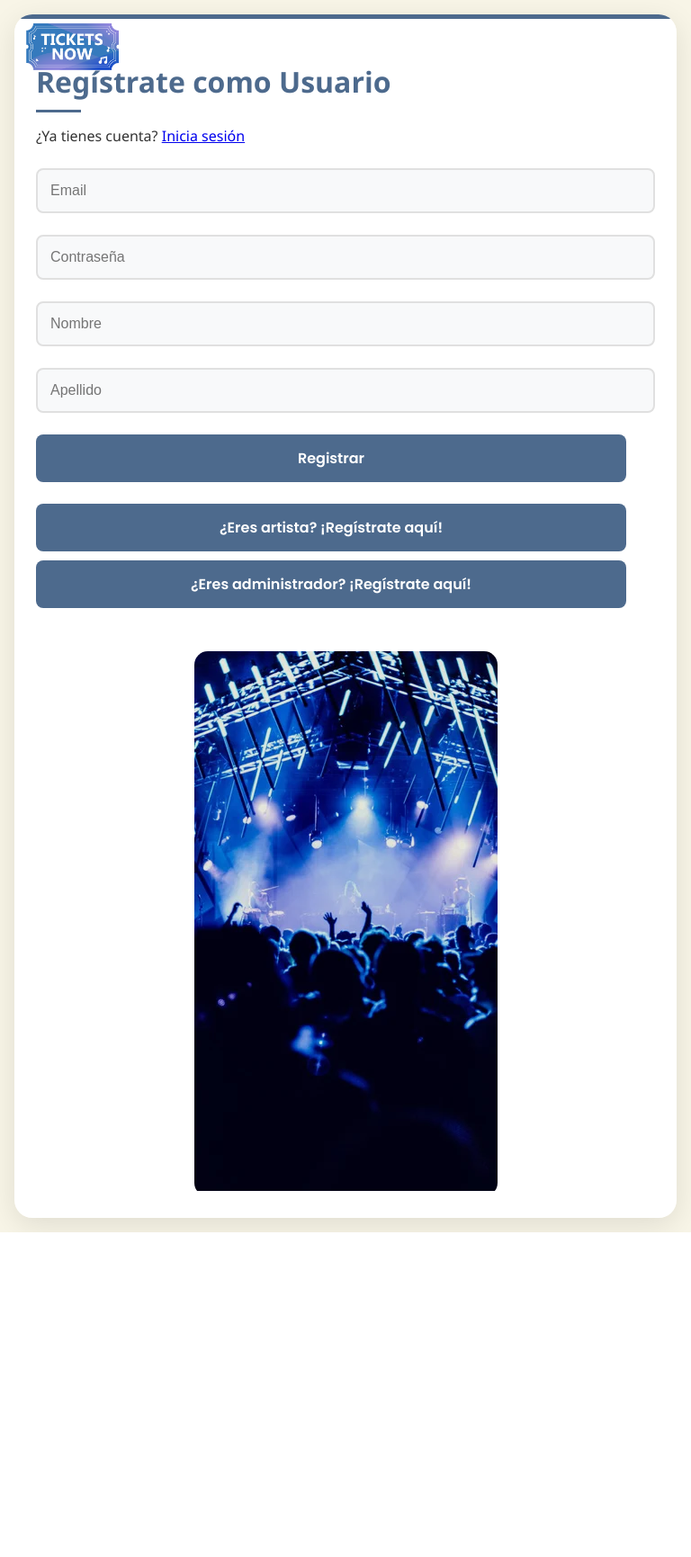
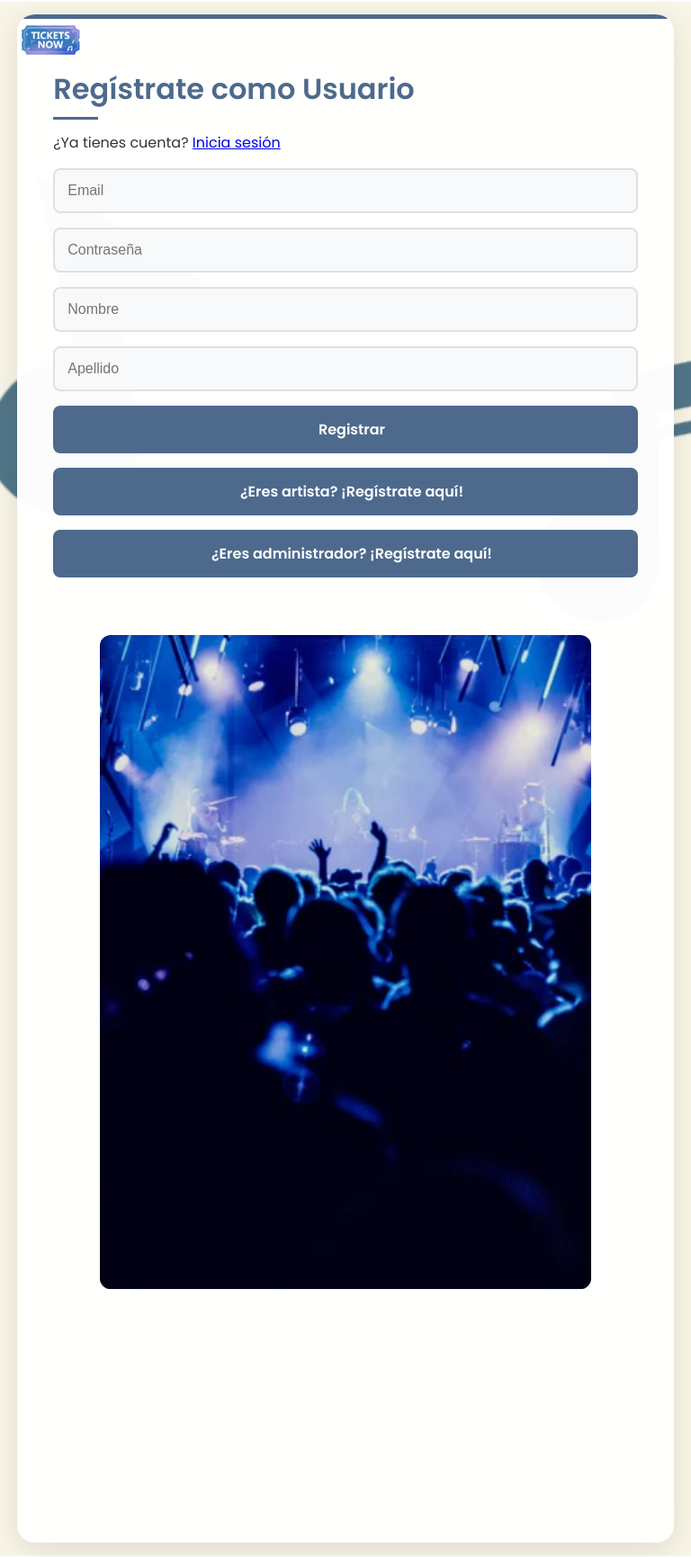
Before and after one commit to caaseey/TicketsNow, a PHP site: page /view/src/php/register_user.php in a window 768 px wide. Shown: the whole page at 90% size. Before the commit the page ends 1370 px from the top, so only its background shows below. Run offline with PHP 8.4, Linux system fonts and the light colour scheme.

Commit message:
Register and Log in responsive fixes and added the background

```diff
--- a/view/src/css/register.css
+++ b/view/src/css/register.css
@@ -5,23 +5,29 @@
     --transition-speed: 0.3s;
 }
 
+*, *::before, *::after {
+    box-sizing: border-box;
+}
+
 body {
     font-family: 'Poppins', sans-serif;
-    background: url('../img/Interfaces/fondo.png') no-repeat center center/cover;
+    background: url('../../media/img/interfaces/background.jpeg') no-repeat center center / cover;
     display: flex;
     justify-content: center;
     align-items: center;
     min-height: 100vh;
     margin: 0;
 }
+
 .navbar.logo-only {
+    display: flex;
+    align-items: center;
     background-color: transparent;
     padding: 0;
-    margin: 0;
-    height: auto;
-    position: absolute;
+    position: fixed;
     top: 0;
     left: 0;
+    width: 100%;
     z-index: 10;
 }
 
@@ -75,7 +81,7 @@ body {
 
 .form-container {
     flex: 1;
-    padding-right: 2rem;
+    padding: 0;
 }
 
 .image-container {
@@ -153,6 +159,8 @@ input:focus {
     transition: all var(--transition-speed) ease;
     position: relative;
     overflow: hidden;
+    padding-right: 0;
+    margin-right: 0;
 }
 
 .button::after {
@@ -175,6 +183,20 @@ input:focus {
 
 .button:hover::after {
     transform: translate(50%, 50%) rotate(45deg);
+}
+
+.buttons {
+    display: flex;
+    flex-direction: column;
+    gap: 1rem;
+    margin-top: 1rem;
+    margin-left: 1rem;
+    margin-right: 1rem;
+    width: calc(100% - 2rem); /* Para compensar esos márgenes */
+}
+
+.buttons .button {
+    width: 100%;
 }
 
 .error {
@@ -229,4 +251,88 @@ input:focus {
         max-width: 80%;
         margin: 1rem auto 0 auto;
     }
+
+    .logo-only .logo img {
+        width: 5rem;
+    }
+
+    .extra-buttons {
+        flex-direction: row;
+    }
 }
+
+@media screen and (max-width: 480px) {
+    h2 {
+        font-size: 1.5rem;
+    }
+
+    .container {
+        padding: 1rem;
+    }
+
+    .input-group input,
+    .buttons .button {
+        font-size: 0.95rem;
+        padding: 12px;
+    }
+
+    .image-container {
+        display: none;
+    }
+}
+
+@media screen and (min-width: 481px) and (max-width: 1024px) {
+    .container {
+        flex-direction: column;
+        margin: 1rem;
+        padding: 2rem 1.5rem;
+        align-items: center;
+    }
+
+    .form-container {
+        width: 100%;
+        padding-inline: 1rem;
+    }
+
+    .buttons {
+        margin-inline: 0;
+        width: 100%;
+    }
+
+    .buttons .button {
+        width: 100%;
+    }
+
+    .input-group {
+        margin: 1rem 0;
+    }
+
+    input {
+        font-size: 1rem;
+        padding: 14px;
+    }
+
+    .logo-only .logo {
+        padding: 0.5rem 1rem;
+    }
+
+    .logo-only .logo img {
+        width: 5rem;
+    }
+
+    .image-container {
+        width: 100%;
+        height: 140px;
+        overflow: hidden;
+        border-radius: 12px;
+        margin-top: 2rem;
+    }
+
+    .image-container img {
+        width: 100%;
+        height: auto;
+        object-fit: cover;
+        transform: translateY(-25%);
+        border-radius: 12px;
+    }
+}
--- a/view/src/php/login.php
+++ b/view/src/php/login.php
@@ -18,6 +18,8 @@ if ($_SERVER['REQUEST_METHOD'] === 'POST') {
     <meta name="viewport" content="width=device-width, initial-scale=1.0"/>
     <title>Iniciar Sesión | Tickets Now</title>
     <link href="https://fonts.googleapis.com/css2?family=Poppins:wght@400;500;600&display=swap" rel="stylesheet">
+    <link rel="stylesheet" href="../css/index.css">
+    <link rel="stylesheet" href="../css/register.css">
     <link rel="stylesheet" href="../css/login.css">
 </head>
 <body>
--- a/view/src/php/register_user.php
+++ b/view/src/php/register_user.php
@@ -20,8 +20,9 @@ if ($_SERVER['REQUEST_METHOD'] === 'POST') {
     <meta name="viewport" content="width=device-width, initial-scale=1.0">
     <title>Registro Usuario | Tickets Now</title>
     <link href="https://fonts.googleapis.com/css2?family=Poppins:wght@400;500;600&display=swap" rel="stylesheet">
+    <link rel="stylesheet" href="../css/index.css">
     <link rel="stylesheet" href="../css/register.css">
-    <link rel="stylesheet" href="../css/index.css">
+
 </head>
 <body>
     <header class="navbar logo-only">
@@ -56,10 +57,13 @@ if ($_SERVER['REQUEST_METHOD'] === 'POST') {
                 <div class="input-group">
                     <input type="text" name="apellido" placeholder="Apellido" required>
                 </div>
-                <button type="submit" class="button">Registrar</button>
+
+                <div class="buttons">
+                    <button type="submit" class="button">Registrar</button>
+                </div>
             </form>
 
-            <div class="extra-buttons" style="display: flex; gap: 10px; justify-content: center;">
+            <div class="buttons">
                 <button type="button" class="button" onclick="window.location.href='register_artist.php'">
                     ¿Eres artista? ¡Regístrate aquí!
                 </button>
```
Also changed, not shown: view/src/css/login.css (+9 -4 lines), view/src/php/register_admin.php (+6 -3 lines), view/src/php/register_artist.php (+6 -3 lines), view/media/img/interfaces/background.jpeg (added), view/media/img/interfaces/background.png (deleted).
